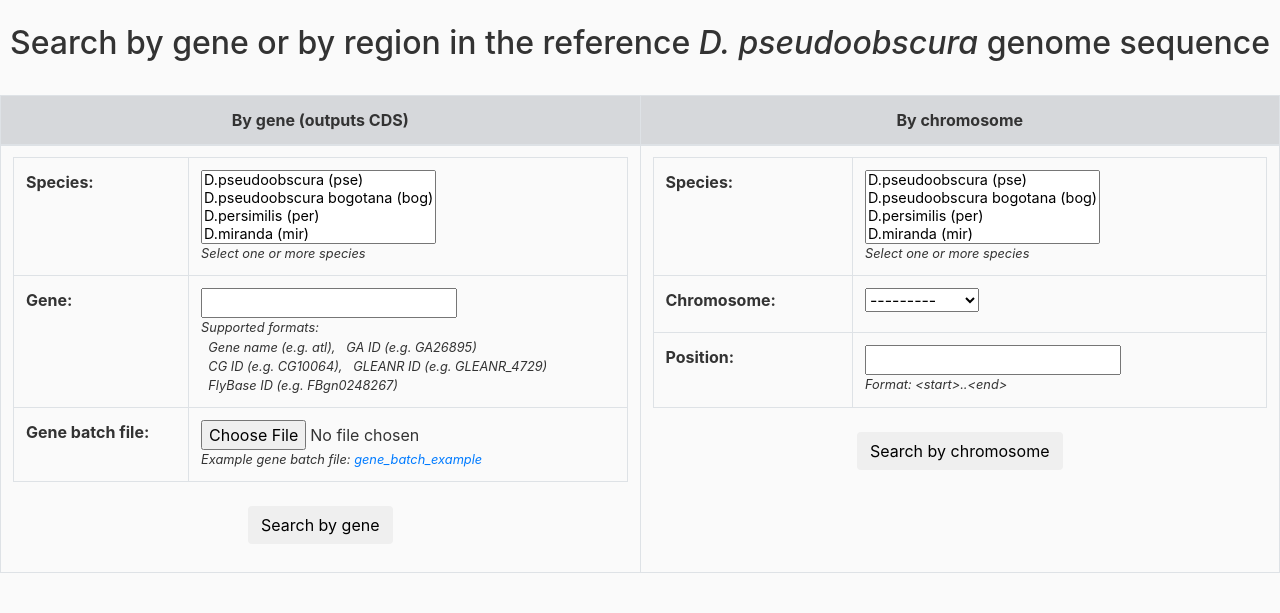
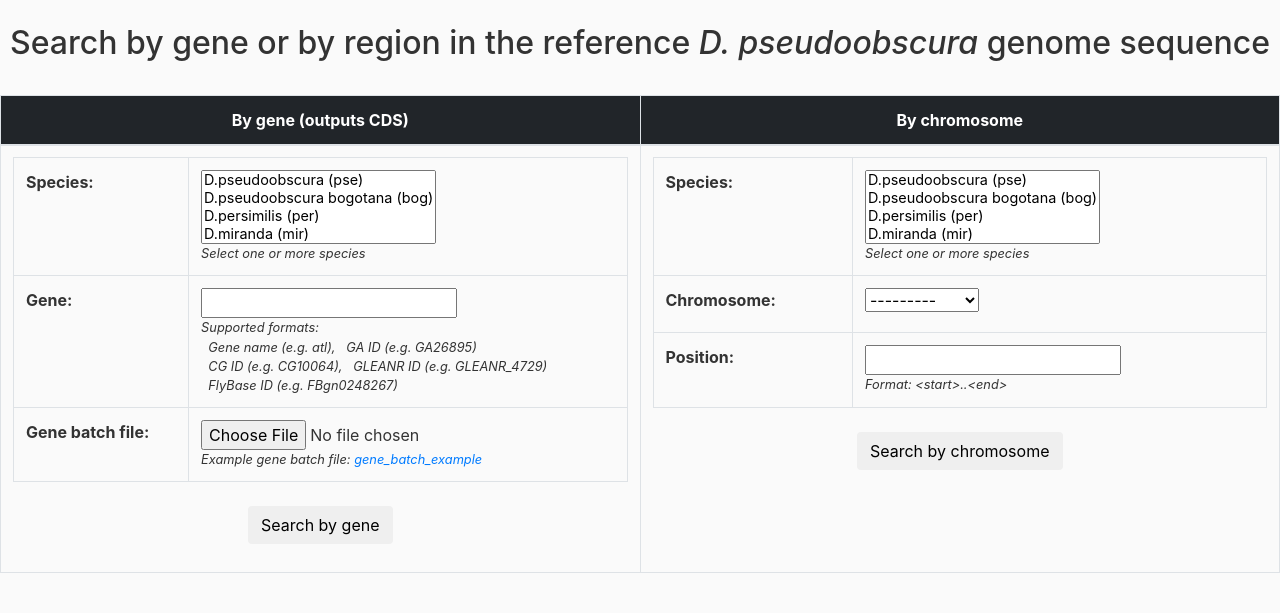
Before and after one commit to russellmyers/pseudobase2, a Django app: page / in a window 1280 px wide. Shown: the part 64-677 px from the top of the page. Run offline with Django 3.2, Linux system fonts and the light colour scheme; data comes from the database, SQL or seed files in the repository; parts of the project's set-up code (start-up, migrations or seed data) failed here and were passed over; some libraries are stand-ins or nearby versions.

Commit message:
Change table header colour from table-secondary to table-dark
Change table header colour from table-secondary to table-dark

```diff
--- a/common/templates/index_search.html
+++ b/common/templates/index_search.html
@@ -9,8 +9,8 @@
 <table class="outer table table-bordered" width="80%">
 	<tr>
 	   <thead class = "thead">
-		<th scope="col" class="outer table-secondary"><center>By gene (outputs CDS)</center></th>
-		<th scope="col" class="outer table-secondary"><center>By chromosome</center></th>
+		<th scope="col" class="outer table-dark"><center>By gene (outputs CDS)</center></th>
+		<th scope="col" class="outer table-dark"><center>By chromosome</center></th>
 
 	</tr>
 	</thead>
```
